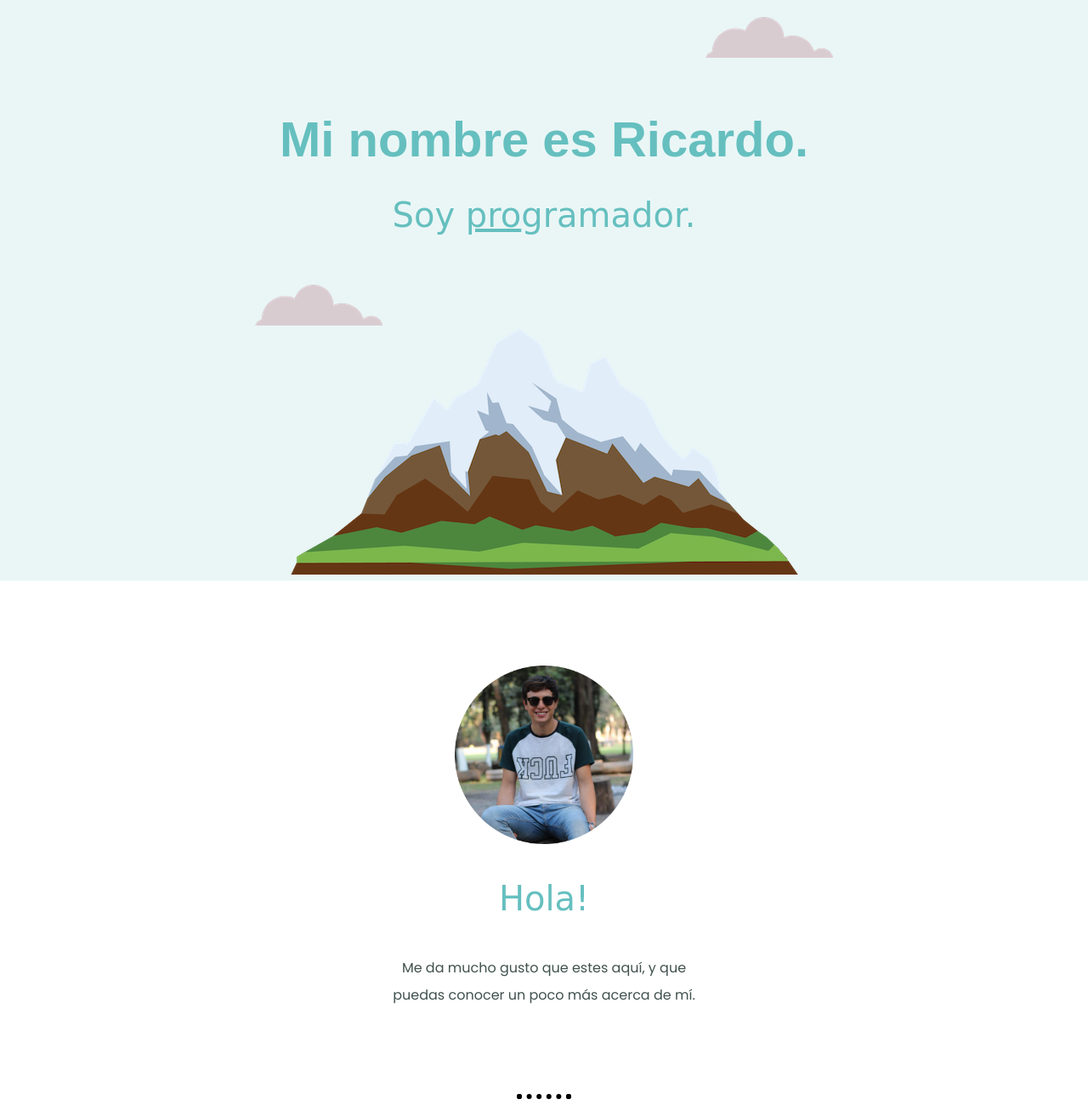
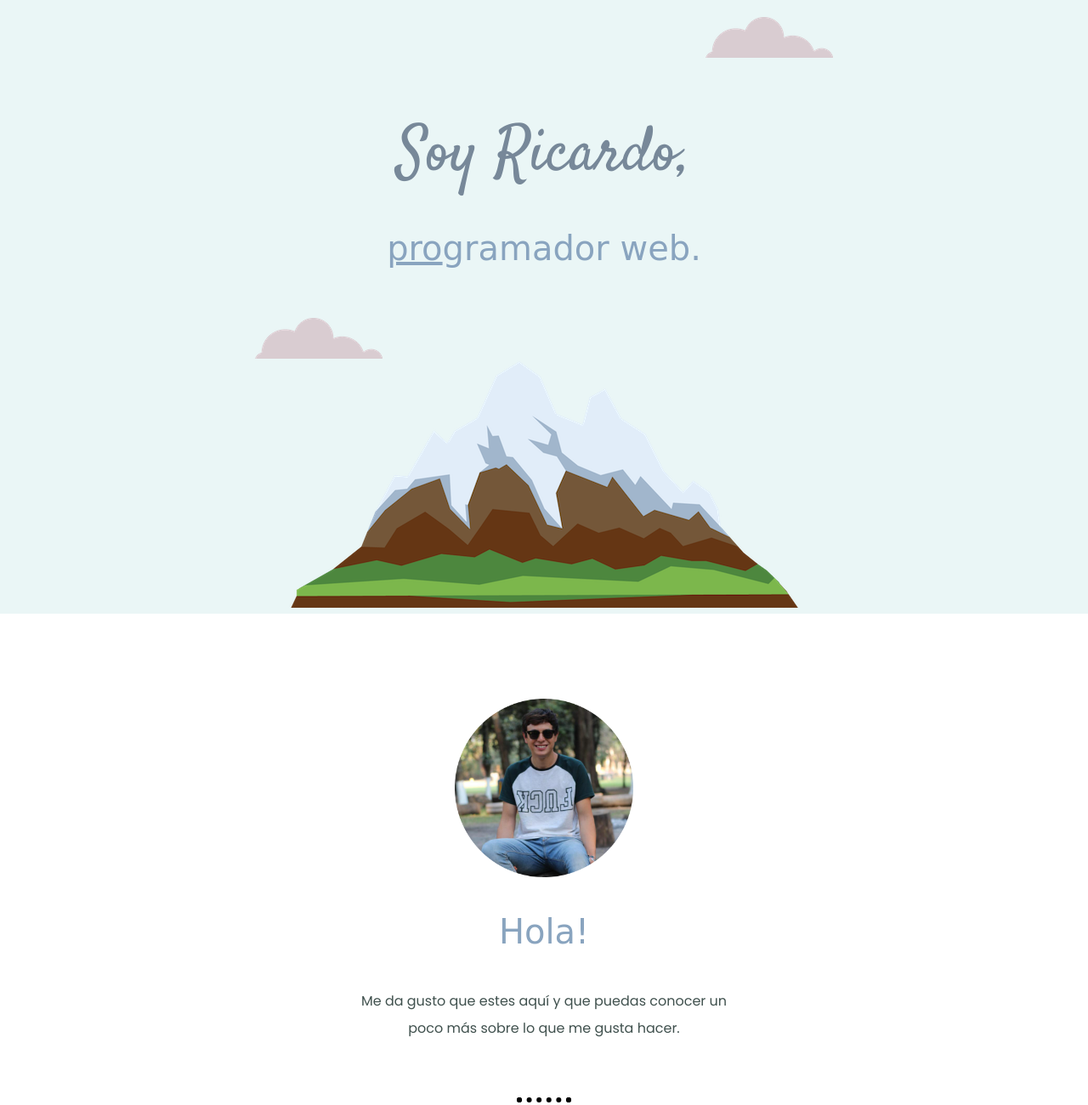
Before and after one commit to rickconsejo/miSitio, a plain HTML site: page index.html in a window 1280 px wide. Shown: the part 20-1320 px from the top of the page at 85% size. Drawn offline with Linux system fonts and the light colour scheme; a web font is replaced by a local one.

Commit message:
Se modifico la letra

```diff
--- a/css/styles.css
+++ b/css/styles.css
@@ -7,16 +7,20 @@ body {
 h1 {
   margin: 50px auto 0 auto;
   font-family: 'Yaldevi', sans-serif;
+  font-family: 'Lobster', cursive;
+  font-family: 'Satisfy', cursive;
   font-size: 3.625rem;
+  font-size: 4.625rem;
+  font-weight: 500;
   /**line-height: 2; ***/
-  color: #66BFBF;
+  color: #778899;
 }
 
 h2 {
   font-family: 'Patua One', cursive;
   font-size: 2.5rem;
   font-weight: normal;
-  color: #66BFBF;
+  color: #89A4BF;
   padding-bottom: 10px;
 }
 
@@ -31,7 +35,7 @@ hr {
   border: dotted black 6px;
   border-bottom: none;
   width: 4%;
-  margin: 100px auto;
+  margin: 65px auto;
 
 }
 
@@ -54,7 +58,7 @@ a:hover{
 /************CLASS SELECTORS******************/
 .intro {
   color: #40514E;
-  width: 30%;
+  width: 35%;
   margin:auto;
 }
 
--- a/index.html
+++ b/index.html
@@ -7,14 +7,17 @@
   <link rel="stylesheet" href="css/styles.css">
   <link rel="icon" href="favicon-mario.ico">
   <link href="https://fonts.googleapis.com/css2?family=Patua+One&family=Poppins&family=Yaldevi:wght@200&display=swap" rel="stylesheet">
+  <link href="https://fonts.googleapis.com/css2?family=Lobster&display=swap" rel="stylesheet">
+  <link href="https://fonts.googleapis.com/css2?family=Clicker+Script&display=swap" rel="stylesheet">
+  <link href="https://fonts.googleapis.com/css2?family=Satisfy&display=swap" rel="stylesheet">
 </head>
 
 <body>
 
   <div class="top-container">
     <img class="top-cloud" src="images/cloud.png" alt="cloud-img">
-    <h1> Mi nombre es Ricardo.</h1>
-    <h2>Soy <span class="pro">pro</span>gramador.</h2>
+    <h1> Soy Ricardo,</h1>
+    <h2> <span class="pro">pro</span>gramador web.</h2>
     <img class="bottom-cloud" src="images/cloud.png" alt="cloud-img">
     <img src="images/mountain.png" alt="mountain-img">
   </div>
@@ -23,28 +26,28 @@
     <div class="profile">
       <img height="210" width="210" src="images/Ricardo-modified.png" alt="Ricardo - Foto de perfil">
       <h2>Hola!</h2>
-      <p class="intro">Me da mucho gusto que estes aquí, y que puedas conocer un poco más acerca de mí.</p>
+      <p class="intro">Me da gusto que estes aquí y que puedas conocer un poco más sobre lo que me gusta hacer.</p>
     </div>
     <hr >
     <div class="skills">
       <h2>Habilidades</h2>
       <div class="skill-row">
-        <img class="code-img" src="https://media0.giphy.com/media/5k1Wu87CzkDfrx0Xwj/giphy.gif?cid=ecf05e47tx1jyvimlcc6fibjq1fg88jimo9b0ah1wehhyr5b&rid=giphy.gif&ct=g" alt="Diseño web">
+        <img class="code-img" src="https://cdn-icons-png.flaticon.com/512/3616/3616913.png" alt="Diseño web">
         <h3>Programación Web</h3>
-        <p class="code-description" >Lorem ipsum dolor sit amet, quis in duis, iaculis id felis. Consectetuer vestibulum, nunc urna lectus, erat ligula. Hendrerit nam, lectus ante, ut lorem eros.</p>
+        <p class="code-description" >Soy desarrollador Web junior, me encuentro tomando cursos para mejorar mis habilidades en el tema.</p>
       </div>
       <div class="skill-row">
-        <img class="java-img"  src="https://cdn-icons-png.flaticon.com/512/2920/2920244.png" alt="Código Java">
+        <img class="java-img"  src="https://cdn-icons-png.flaticon.com/512/3749/3749770.png" alt="Código Java">
         <h3>Java</h3>
-        <p class="java-description">Lorem ipsum dolor sit amet, mauris sed consectetuer. Etiam et eu, bibendum interdum, lacus quis mauris. Curabitur wisi, quisque vel eu, rutrum nam.</p>
+        <p class="java-description">Dentro de la universidad me dediqué al desarrollo de Java, por lo que tengo ciertos conocimientos en esta área.</p>
       </div>
     </div>
     <hr>
     <div class="contact-me">
       <h2>En contacto</h2>
       <h3>Aquí te dejo diferentes formas de contactarme</h3>
-      <p class="contact-message">Si quieres saber aún más de mí, te dejo distintas formas de contactarme a continuación.</p>
-      <a class="btn-contact" href="mailto:rconsejo@hotmail.com">CONTÁCTAME</a>
+      <p class="contact-message">Si quieres saber aún más de mí, puedes mandarme un correo eletrónico a través del siguiente botón.</p>
+      <a class="btn-contact" href="mailto:rconsejo@hotmail.com">Contáctame</a>
     </div>
   </div>
 
```
